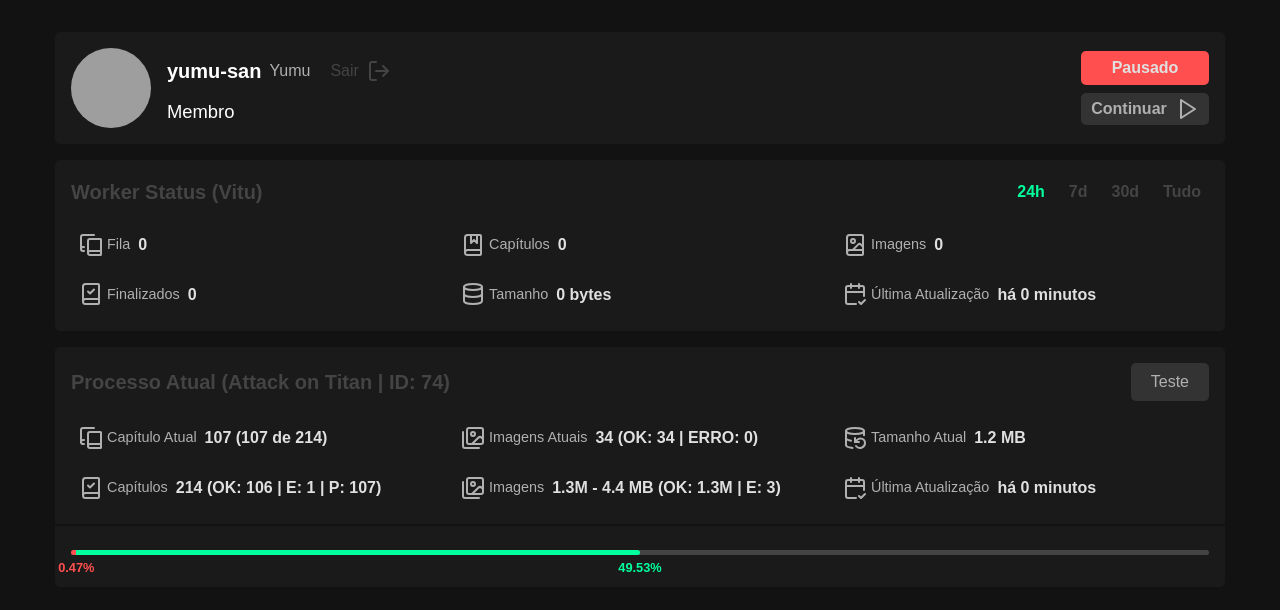
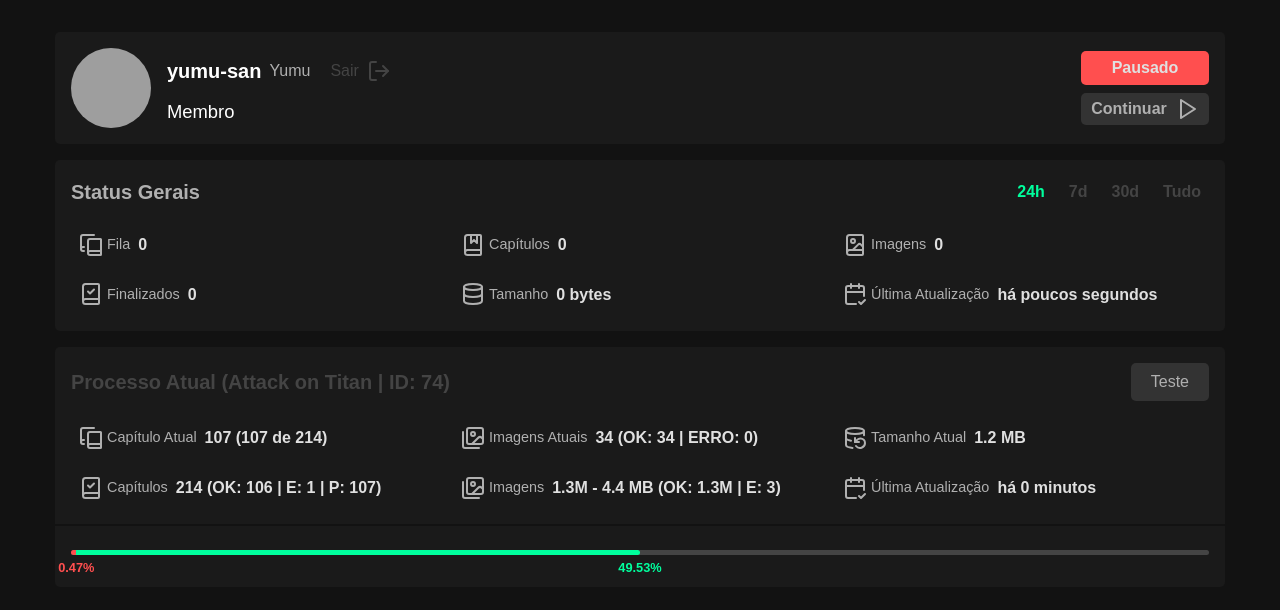
Before and after one commit to Vitu2002/ym-auto-uploader, a React (Vite) app: page /dashboard in a window 1280 px wide. Shown: the top 610 px of the page. Built offline with nearby package versions, Linux system fonts and the light colour scheme; grey boxes are pictures that could not be loaded.

Commit message:
feat(worker): improve worker status to use content context data.

```diff
--- a/src/components/Status/index.tsx
+++ b/src/components/Status/index.tsx
@@ -1,4 +1,5 @@
 import CardComponent from '@components/Card';
+import { useContent } from '@providers/ContentProvider';
 import { formatBytes, formatNumber } from '@utils/formater';
 import {
     BookCheckIcon,
@@ -8,41 +9,41 @@ import {
     CalendarCheck2Icon,
     DatabaseIcon,
 } from 'lucide-react';
-import { useState } from 'react';
 import styles from './status.module.scss';
 
-export default function StatusComponent(props: Props) {
-    const [filter, setFilter] = useState<FilterType>('24h');
+export default function StatusComponent() {
+    const { worker, changeWorkerFilter } = useContent();
+
     return (
         <div className={styles.Container}>
             <div className={styles.Header}>
-                <h1 className={styles.Title}>{props.title}</h1>
+                <h1 className={styles.Title}>Status Gerais</h1>
                 <div className={styles.Actions}>
                     <button
                         className={styles.Action}
-                        onClick={() => setFilter('24h')}
-                        data-active={filter === '24h'}
+                        onClick={() => changeWorkerFilter('24h')}
+                        data-active={worker.filter === '24h'}
                     >
                         24h
                     </button>
                     <button
                         className={styles.Action}
-                        onClick={() => setFilter('7d')}
-                        data-active={filter === '7d'}
+                        onClick={() => changeWorkerFilter('7d')}
+                        data-active={worker.filter === '7d'}
                     >
                         7d
                     </button>
                     <button
                         className={styles.Action}
-                        onClick={() => setFilter('30d')}
-                        data-active={filter === '30d'}
+                        onClick={() => changeWorkerFilter('30d')}
+                        data-active={worker.filter === '30d'}
                     >
                         30d
                     </button>
                     <button
                         className={styles.Action}
-                        onClick={() => setFilter('all')}
-                        data-active={filter === 'all'}
+                        onClick={() => changeWorkerFilter('all')}
+                        data-active={worker.filter === 'all'}
                     >
                         Tudo
                     </button>
@@ -52,48 +53,34 @@ export default function StatusComponent(props: Props) {
                 <CardComponent
                     icon={<BookCopyIcon />}
                     label='Fila'
-                    value={formatNumber(props.queued)}
+                    value={formatNumber(worker.queue)}
                 />
                 <CardComponent
                     icon={<BookMarkedIcon />}
                     label='Capítulos'
-                    value={formatNumber(props.chapters)}
+                    value={formatNumber(worker.chapters)}
                 />
                 <CardComponent
                     icon={<BookImageIcon />}
                     label='Imagens'
-                    value={formatNumber(props.images)}
+                    value={formatNumber(worker.images)}
                 />
                 <CardComponent
                     icon={<BookCheckIcon />}
                     label='Finalizados'
-                    value={formatNumber(props.finished)}
+                    value={formatNumber(worker.finished)}
                 />
                 <CardComponent
                     icon={<DatabaseIcon />}
                     label='Tamanho'
-                    value={formatBytes(props.bytes)}
+                    value={formatBytes(worker.bytes)}
                 />
                 <CardComponent
                     icon={<CalendarCheck2Icon />}
                     label='Última Atualização'
-                    value={props.last_update}
+                    value={worker.last_update}
                 />
             </div>
         </div>
     );
 }
-
-interface Props {
-    title: string;
-    last_update: string;
-    bytes: number;
-    finished: number;
-    queued: number;
-    images: number;
-    images_error: number;
-    chapters: number;
-    chapters_error: number;
-}
-
-type FilterType = '24h' | '7d' | '30d' | 'all';
--- a/src/components/Status/status.module.scss
+++ b/src/components/Status/status.module.scss
@@ -11,7 +11,7 @@
         user-select: none;
 
         .Title {
-            color: $border-input;
+            color: $text-secondary;
             font-weight: bold;
             font-size: 1.25rem;
         }
--- a/src/pages/Dashboard/index.tsx
+++ b/src/pages/Dashboard/index.tsx
@@ -7,17 +7,7 @@ export default function DashboardPage() {
     return (
         <main className={styles.Main}>
             <UserComponent />
-            <StatusComponent
-                title='Worker Status (Vitu)'
-                last_update='há 0 minutos'
-                bytes={0}
-                queued={0}
-                finished={0}
-                chapters={0}
-                chapters_error={0}
-                images={0}
-                images_error={0}
-            />
+            <StatusComponent />
             <CurrentComponent
                 title='Attack on Titan | ID: 74'
                 current={{
--- a/src/providers/ContentProvider.tsx
+++ b/src/providers/ContentProvider.tsx
@@ -1,21 +1,39 @@
+import dayjs from 'dayjs';
 import { createContext, useContext, useState } from 'react';
 
+import 'dayjs/locale/pt-br';
+import RelativeTime from 'dayjs/plugin/relativeTime';
+dayjs.extend(RelativeTime);
+dayjs.locale('pt-br');
+
 const ContentContext = createContext({} as ContentContextType);
+const initialWorker: WorkerData = {
+    queue: 0,
+    finished: 0,
+    chapters: 0,
+    images: 0,
+    bytes: 0,
+    last_update: dayjs().toNow(),
+    filter: '24h',
+};
 
 export const ContentProvider = ({ children }: { children: React.ReactNode }) => {
     const [status, setStatus] = useState<StatusType>('paused');
+    const [worker, setWorker] = useState<WorkerData>(initialWorker);
     const [user, setUser] = useState<UserEntity | null>(null);
 
-    const changeStatus = (status: StatusType) => {
-        setStatus(status);
-    };
-
-    const logoff = () => {
-        setUser(null);
-    };
+    const changeStatus = (status: StatusType) => setStatus(status);
+    const logoff = () => setUser(null);
+    const changeWorkerFilter = (filter: WorkerFilter) =>
+        setWorker(c => ({
+            ...c,
+            filter,
+        }));
 
     return (
-        <ContentContext.Provider value={{ user, logoff, status, changeStatus }}>
+        <ContentContext.Provider
+            value={{ user, logoff, status, changeStatus, worker, changeWorkerFilter }}
+        >
             {children}
         </ContentContext.Provider>
     );
@@ -33,4 +51,6 @@ interface ContentContextType {
     logoff: () => void;
     status: StatusType;
     changeStatus: (status: StatusType) => void;
+    worker: WorkerData;
+    changeWorkerFilter: (filter: WorkerFilter) => void;
 }
```
Also changed, not shown: src/types/Content.d.ts (+11 -0 lines).
